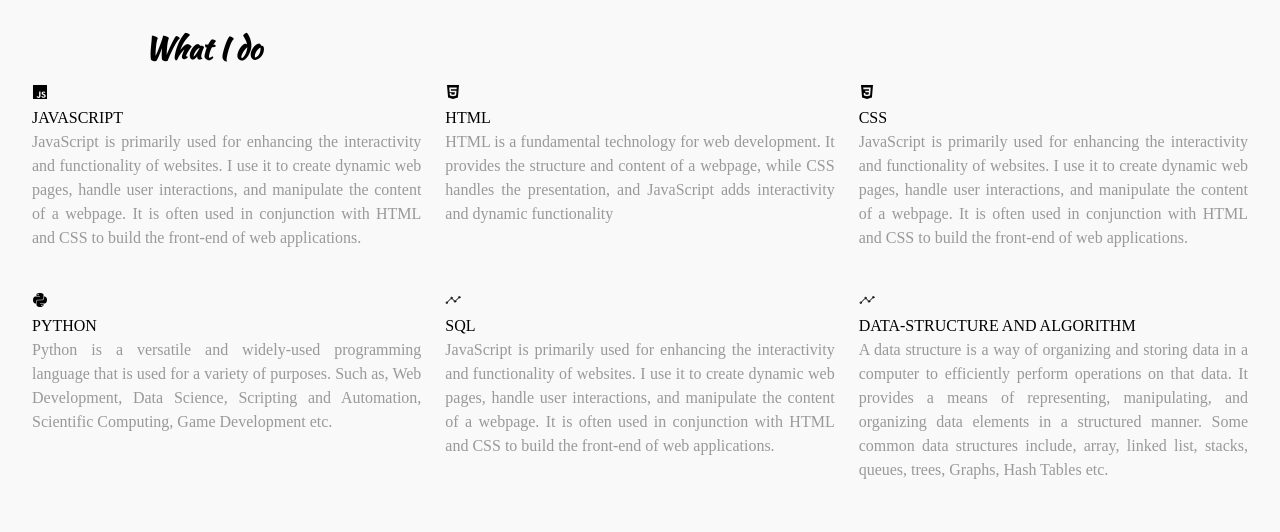
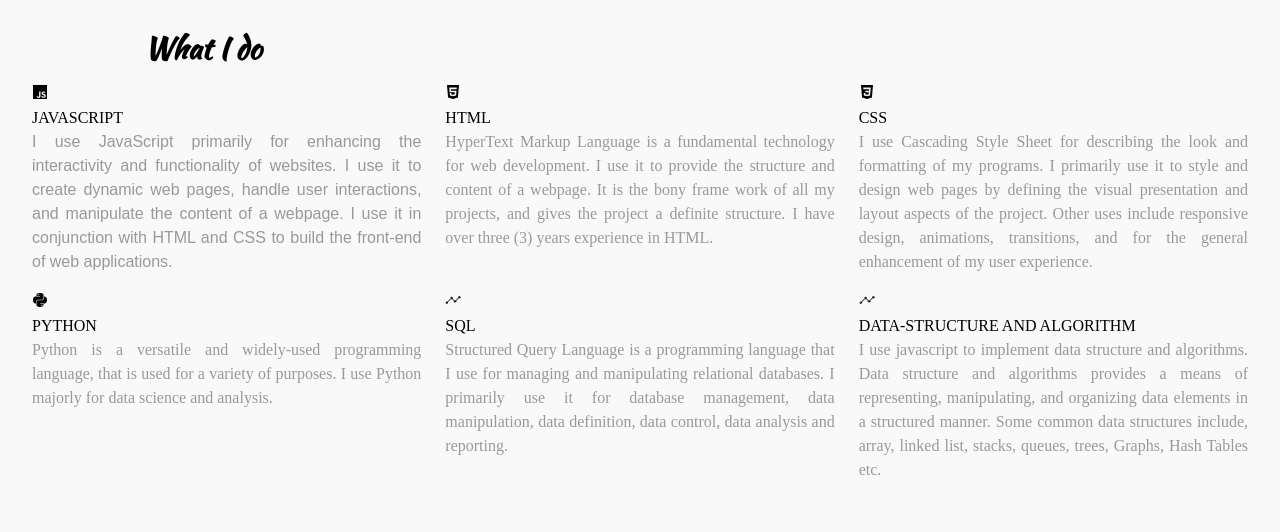
Before and after one commit to boladeadeyemi/my-portfolio, a React (Create React App) app: page / in a window 1280 px wide. Shown: the part 1580-2112 px from the top of the page. Built offline with nearby package versions, Linux system fonts and the light colour scheme.

Commit message:
A new commit

```diff
--- a/src/Components/Header.js
+++ b/src/Components/Header.js
@@ -4,7 +4,7 @@ import { CloseRounded, MenuRounded } from '@mui/icons-material'
 
 
 function Header() {
-  const [nav, setNav] = useState(false)
+  const [nav, setNav] = useState(true)
 
   const handleNav = () => {
     setNav(!nav)
--- a/src/Components/WhatIDo.js
+++ b/src/Components/WhatIDo.js
@@ -8,32 +8,32 @@ function WhatIDo() {
             <div className='px-3'>
             <ion-icon className=' text-[2em] text-[#49bc56]' name="logo-javascript"></ion-icon>
             <h1 className='font-[Poppins]'>JAVASCRIPT</h1>
-            <p className='text-[#999999] font-[Poppins] font-extralight mb-4 text-justify'>JavaScript is primarily used for enhancing the interactivity and functionality of websites. I use it to create dynamic web pages, handle user interactions, and manipulate the content of a webpage. It is often used in conjunction with HTML and CSS to build the front-end of web applications.</p>
+            <p className='text-[#999999] font-Poppins font-light mb-4 text-justify'>I use JavaScript primarily for enhancing the interactivity and functionality of websites. I use it to create dynamic web pages, handle user interactions, and manipulate the content of a webpage. I use it in conjunction with HTML and CSS to build the front-end of web applications.</p>
             </div>
             <div className='px-3'>
             <ion-icon className='text-xl' name="logo-html5"></ion-icon>
             <h1 className='font-[Poppins]'>HTML</h1>
-            <p className='text-[#999999] font-[Poppins] font-extralight mb-4 text-justify'>HTML is a fundamental technology for web development. It provides the structure and content of a webpage, while CSS handles the presentation, and JavaScript adds interactivity and dynamic functionality</p>
+            <p className='text-[#999999] font-[Poppins] font-light  mb-4 text-justify'>HyperText Markup Language is a fundamental technology for web development. I use it to provide the structure and content of a webpage. It is the bony frame work of all my projects, and gives the project a definite structure. I have over three (3) years experience in HTML.</p>
             </div>
             <div className='px-3'>
             <ion-icon className=' text-[2em] text-[#49bc56] ' name="logo-css3"></ion-icon>
             <h1 className='font-[Poppins]'>CSS</h1>
-            <p className='text-[#999999] font-[Poppins] font-extralight mb-4 text-justify'>JavaScript is primarily used for enhancing the interactivity and functionality of websites. I use it to create dynamic web pages, handle user interactions, and manipulate the content of a webpage. It is often used in conjunction with HTML and CSS to build the front-end of web applications.</p>
+            <p className='text-[#999999] font-[Poppins] font-light  mb-4 text-justify'>I use Cascading Style Sheet for describing the look and formatting of my programs. I primarily use it to style and design web pages by defining the visual presentation and layout aspects of the project. Other uses include responsive design, animations, transitions, and for the general enhancement of my user experience. </p>
             </div>
             <div className='px-3'>
             <ion-icon name="logo-python"></ion-icon>
             <h1 className='font-[Poppins]'>PYTHON</h1>
-            <p className='text-[#999999] font-[Poppins] font-extralight mb-4 text-justify'>Python is a versatile and widely-used programming language that is used for a variety of purposes. Such as, Web Development, Data Science, Scripting and Automation, Scientific Computing, Game Development etc.</p>
+            <p className='text-[#999999] font-[Poppins] font-light  mb-4 text-justify'>Python is a versatile and widely-used programming language, that is used for a variety of purposes. I use Python majorly for data science and analysis.</p>
             </div>
             <div className='px-3'>
             <ion-icon name="analytics-outline"></ion-icon>
             <h1 className='font-[Poppins]'>SQL</h1>
-            <p className='text-[#999999] font-[Poppins] font-extralight mb-4 text-justify'>JavaScript is primarily used for enhancing the interactivity and functionality of websites. I use it to create dynamic web pages, handle user interactions, and manipulate the content of a webpage. It is often used in conjunction with HTML and CSS to build the front-end of web applications.</p>
+            <p className='text-[#999999] font-[Poppins] font-light mb-4 text-justify'>Structured Query Language is a programming language that I use for managing and manipulating relational databases. I primarily use it for database management, data manipulation, data definition, data control, data analysis and reporting.</p>
             </div>
             <div className='px-3'>
             <ion-icon name="analytics-outline"></ion-icon>
             <h1 className='font-[Poppins]'>DATA-STRUCTURE AND ALGORITHM</h1>
-            <p className='text-[#999999] font-[Poppins] font-extralight mb-4 text-justify'>A data structure is a way of organizing and storing data in a computer to efficiently perform operations on that data. It provides a means of representing, manipulating, and organizing data elements in a structured manner. Some common data structures include, array, linked list, stacks, queues, trees, Graphs, Hash Tables etc.</p>
+            <p className='text-[#999999] font-[Poppins] font-light  mb-4 text-justify'>I use javascript to implement data structure and algorithms. Data structure and algorithms provides a means of representing, manipulating, and organizing data elements in a structured manner. Some common data structures include, array, linked list, stacks, queues, trees, Graphs, Hash Tables etc.</p>
             </div>
 
 
```
